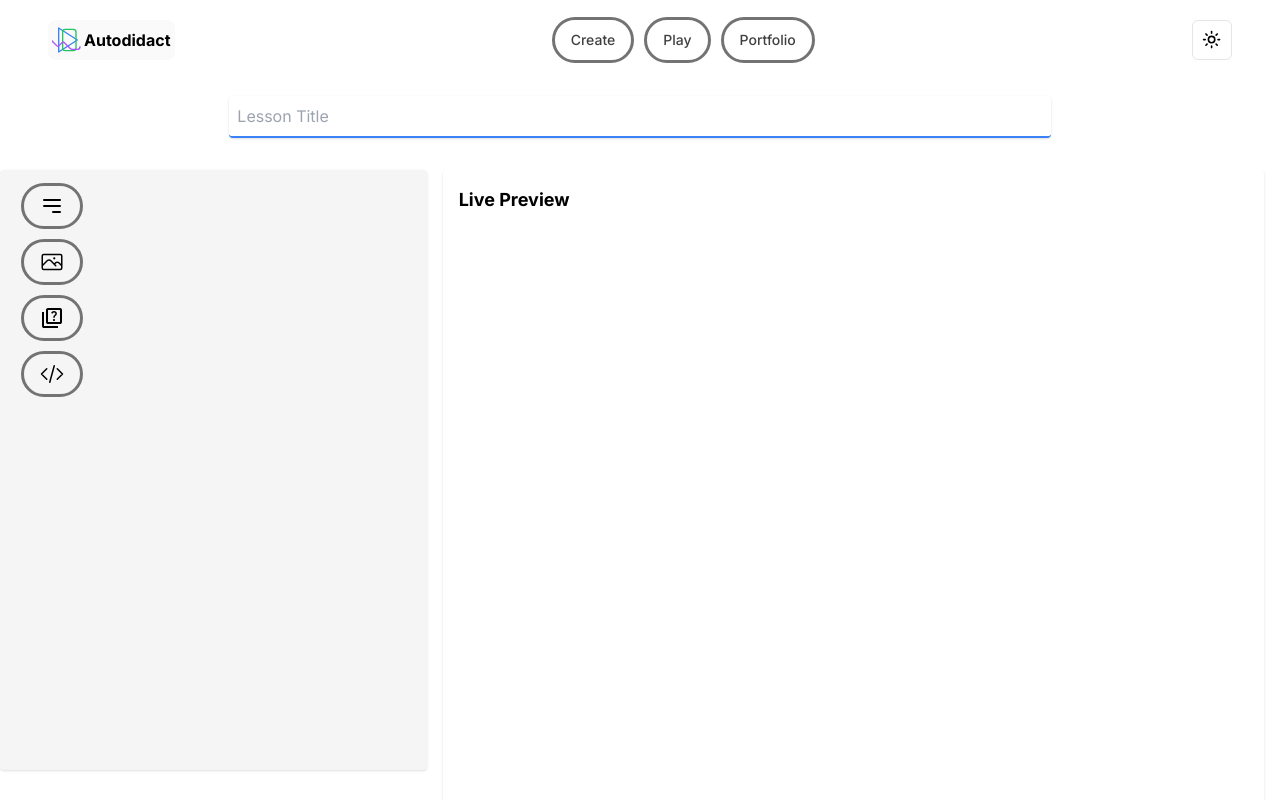
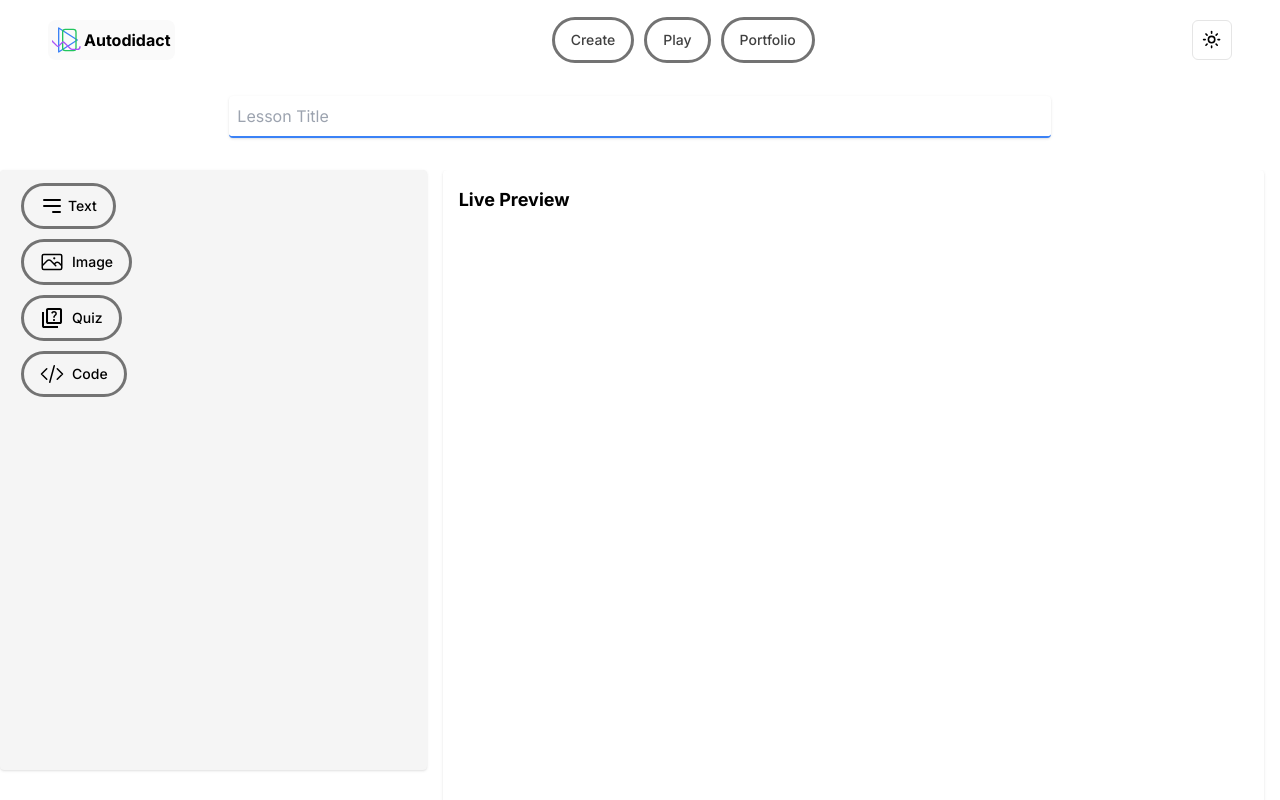
Before and after one commit to san-poon/nexus-adept, a Next.js app: page /bite-sized-lesson/create in a window 1280 px wide. Shown: the top 800 px of the page. Built offline with nearby package versions, Linux system fonts and the light colour scheme.

Commit message:
Add logic to show button name except on small screens

```diff
--- a/app/bite-sized-lesson/create/page.tsx
+++ b/app/bite-sized-lesson/create/page.tsx
@@ -5,7 +5,7 @@ import { useState, useEffect } from 'react';
 
 const CreatePage = () => {
     const [isFixed, setIsFixed] = useState(false);
-    const headerHeightPercentage = 29;
+    const headerHeightPercentage = 28;
 
     useEffect(() => {
         const handleScroll = () => {
@@ -40,7 +40,7 @@ const CreatePage = () => {
                 </div>
 
                 {/* Right Side - Live Preview */}
-                <div className={`flex-shrink-0 w-full md:w-2/3 px-4 overflow-y-auto ${isFixed ? '' : ''}`}>
+                <div className={`flex-shrink-0 w-full md:w-2/3 px-4 overflow-y-auto`}>
                     {/* Live Preview Goes Here */}
                     <div className="bg-white dark:bg-gray-700 p-4 rounded shadow h-full">
                         <LessonPreview />
@@ -96,7 +96,8 @@ const TextModalButton = () => {
                         d="M4 6h16M4 12h16m-7 6h7"
                     />
                 </svg>
-
+                {/* show button name, except on small screens */}
+                <span className='hidden sm:inline md:inline ms-1'>Text</span>
             </Button>
         </>
     )
@@ -110,7 +111,8 @@ const ImageModalButton = () => {
                 <svg xmlns="http://www.w3.org/2000/svg" fill="none" viewBox="0 0 24 24" stroke-width="1.5" stroke="currentColor" className="w-6 h-6">
                     <path strokeLinecap="round" strokeLinejoin="round" d="M2.25 15.75l5.159-5.159a2.25 2.25 0 013.182 0l5.159 5.159m-1.5-1.5l1.409-1.409a2.25 2.25 0 013.182 0l2.909 2.909m-18 3.75h16.5a1.5 1.5 0 001.5-1.5V6a1.5 1.5 0 00-1.5-1.5H3.75A1.5 1.5 0 002.25 6v12a1.5 1.5 0 001.5 1.5zm10.5-11.25h.008v.008h-.008V8.25zm.375 0a.375.375 0 11-.75 0 .375.375 0 01.75 0z" />
                 </svg>
-
+                {/* show button name, except on small screens */}
+                <span className='hidden sm:inline md:inline ms-2'>Image</span>
             </Button>
         </>
     )
@@ -124,8 +126,8 @@ const QuizModalButton = () => {
                 <svg xmlns="http://www.w3.org/2000/svg" viewBox="0 -960 960 960" className='w-6 h-6'>
                     <path strokeLinecap="round" strokeLinejoin="round" stroke="currentColor" fill="currentColor" d="M560-360q17 0 29.5-12.5T602-402q0-17-12.5-29.5T560-444q-17 0-29.5 12.5T518-402q0 17 12.5 29.5T560-360Zm-30-128h60q0-29 6-42.5t28-35.5q30-30 40-48.5t10-43.5q0-45-31.5-73.5T560-760q-41 0-71.5 23T446-676l54 22q9-25 24.5-37.5T560-704q24 0 39 13.5t15 36.5q0 14-8 26.5T578-596q-33 29-40.5 45.5T530-488ZM320-240q-33 0-56.5-23.5T240-320v-480q0-33 23.5-56.5T320-880h480q33 0 56.5 23.5T880-800v480q0 33-23.5 56.5T800-240H320Zm0-80h480v-480H320v480ZM160-80q-33 0-56.5-23.5T80-160v-560h80v560h560v80H160Zm160-720v480-480Z" />
                 </svg>
-
-
+                {/* show button name, except on small screens */}
+                <span className='hidden sm:inline md:inline ms-2'>Quiz</span>
             </Button>
         </>
     )
@@ -140,8 +142,8 @@ const CodeSandboxModalButton = () => {
                 <svg xmlns="http://www.w3.org/2000/svg" fill="none" viewBox="0 0 24 24" stroke-width="1.5" stroke="currentColor" className="w-6 h-6">
                     <path strokeLinecap="round" strokeLinejoin="round" d="M17.25 6.75L22.5 12l-5.25 5.25m-10.5 0L1.5 12l5.25-5.25m7.5-3l-4.5 16.5" />
                 </svg>
-
-
+                {/* show button name, except on small screens */}
+                <span className='hidden sm:inline md:inline ms-2'>Code</span>
             </Button>
         </>
     )
```
